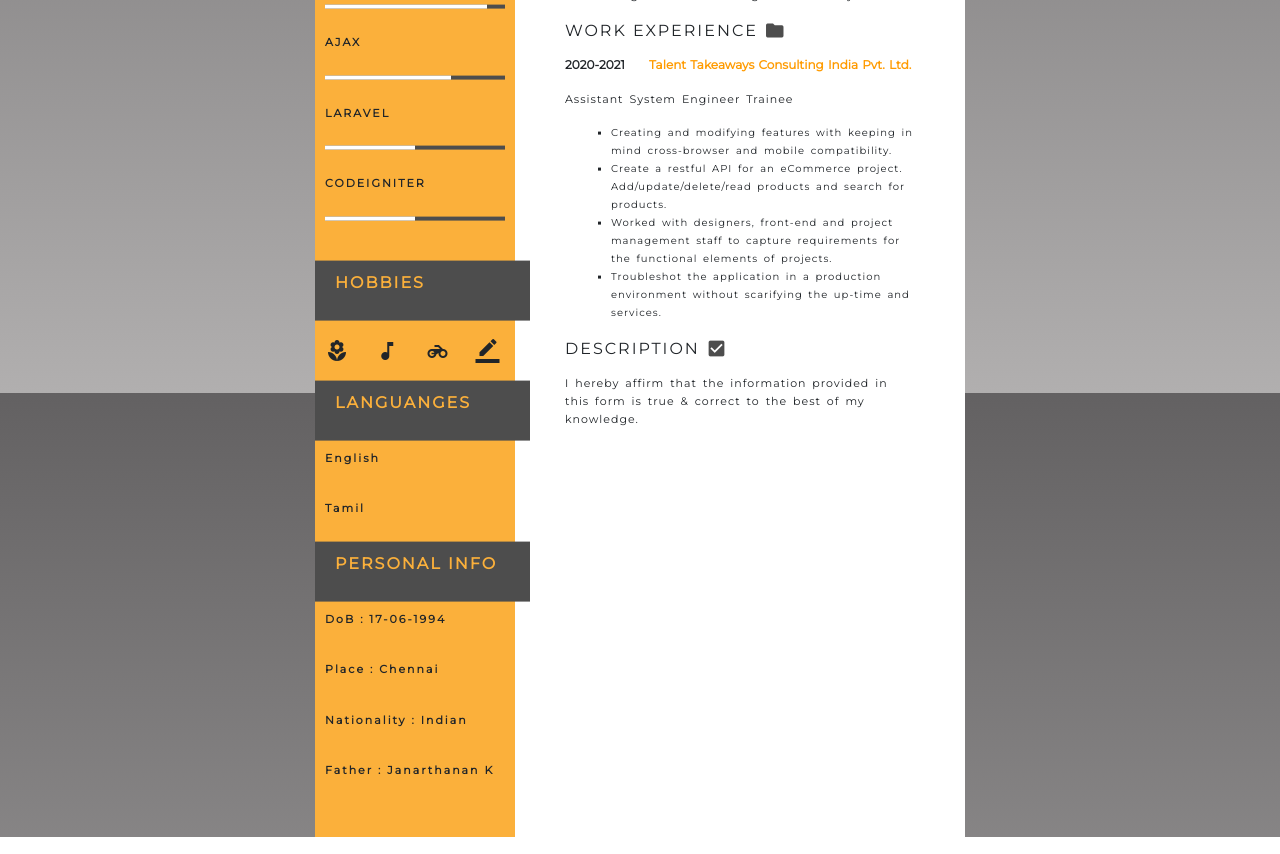
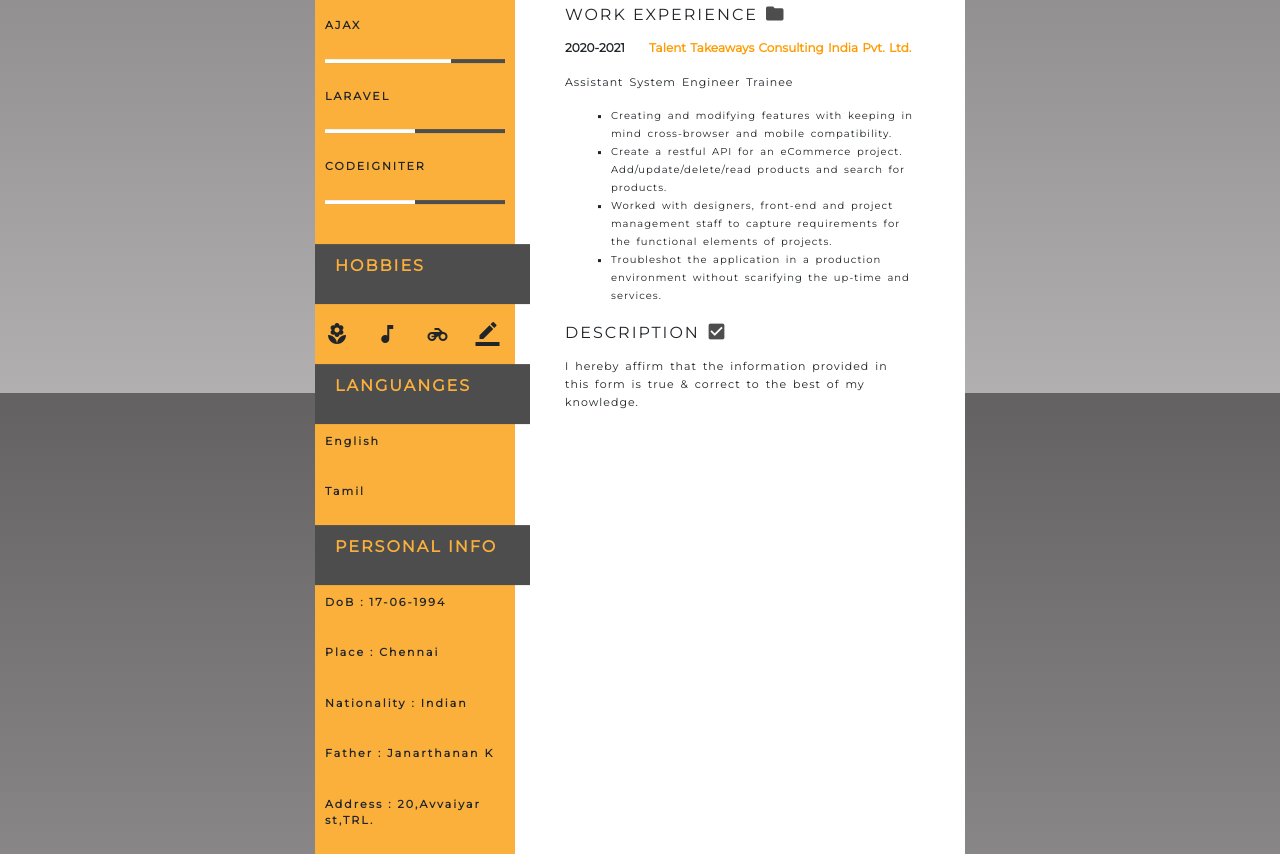
Before and after one commit to SivaranjaniJanarthanan/ui-resume, a website: page index.html in a window 1280 px wide. Shown: the part 583-1437 px from the top of the page. Drawn offline with nearby package versions, Linux system fonts and the light colour scheme.

Commit message:
Update index.html

```diff
--- a/index.html
+++ b/index.html
@@ -287,7 +287,7 @@ h2{
             <p class="p1">Place : Chennai</p>
             <p class="p1">Nationality : Indian</p>
             <p class="p1">Father : Janarthanan K</p>
-			<p class="p1"> </p>
+			<p class="p1">Address : 20,Avvaiyar st,TRL.</p>
 
 		</div>
 	</div>
```
